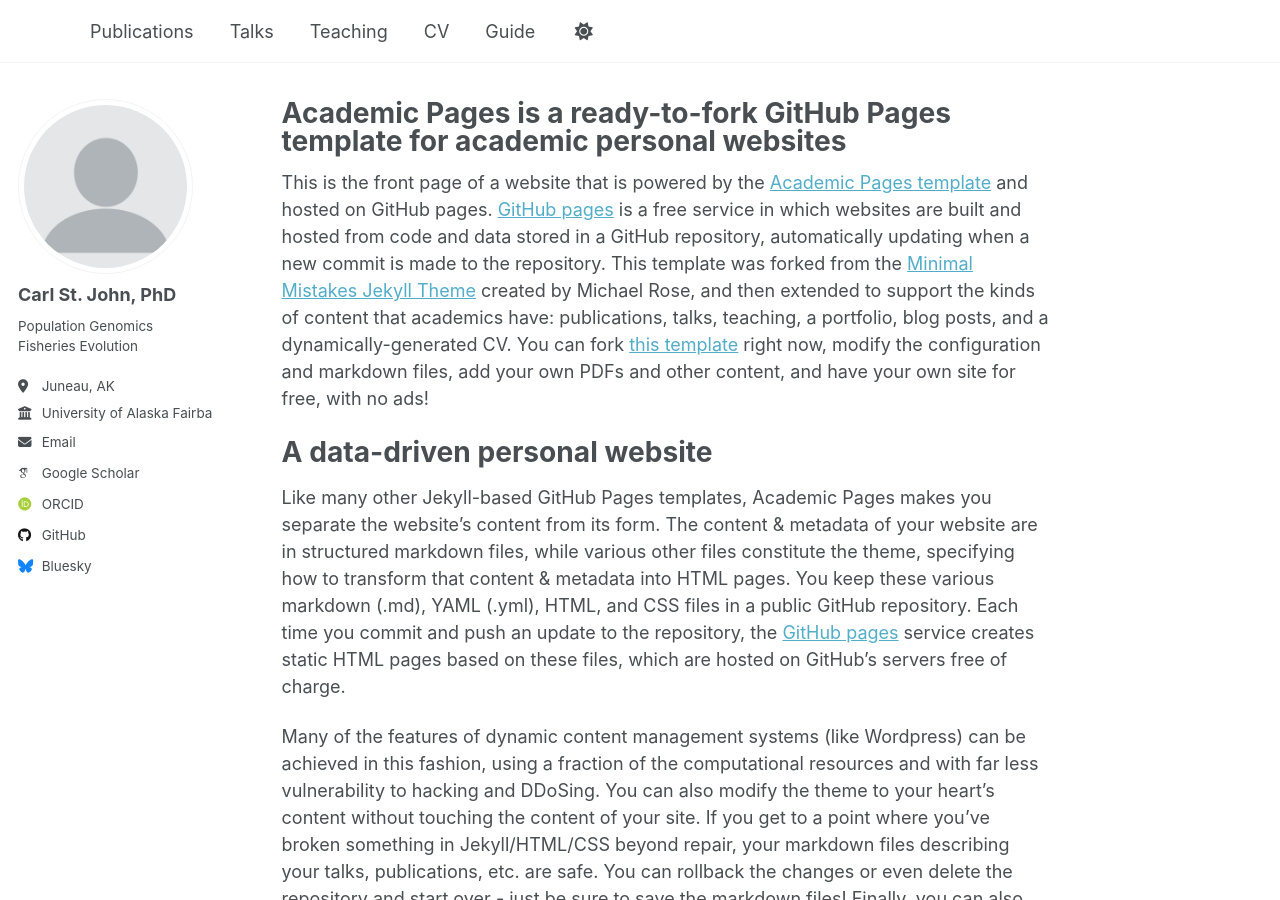
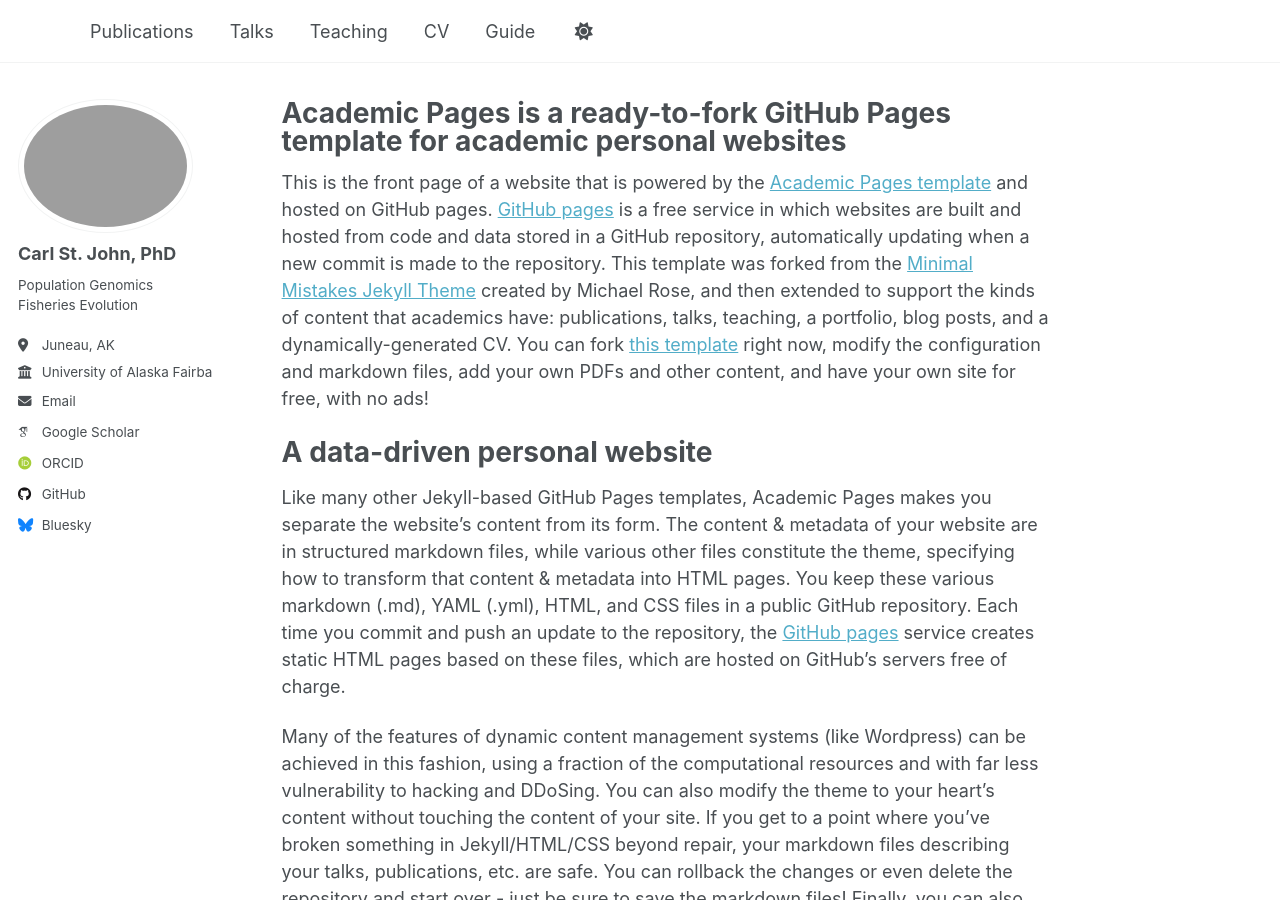
Before and after one commit to castjohn/castjohn.github.io, a Jekyll site: the page built from _pages/about.md, in a window 1280 px wide and 900 px high. Built offline with Jekyll 4.4.1, drawn with Linux system fonts in a browser that asks for light colours; some web fonts are replaced.

Commit message:
profile pic _config.yml

```diff
--- a/_config.yml
+++ b/_config.yml
@@ -13,16 +13,16 @@
 title_separator          : "-"
 name                     : &name "Carl St. John, PhD"
 description              : &description "Carl St. John's personal website"
-url                      : https://academicpages.github.io # the base hostname & protocol for your site e.g. "https://[your GitHub username].github.io" or if you already have some other page hosted on Github then use "https://[your GitHub username].github.io/[Your Repo Name]"
+url                      : https://castjohn.github.io # the base hostname & protocol for your site e.g. "https://[your GitHub username].github.io" or if you already have some other page hosted on Github then use "https://[your GitHub username].github.io/[Your Repo Name]"
 baseurl                  : "" # the subpath of your site, e.g. "/blog"
-repository               : "academicpages/academicpages.github.io"
+repository               : "castjohn/castjohn.github.io"
 
 # Site Author - The following control what appear as part of the author content on the side bar.
 #               If a field is blank the icon and link will not appear, otherwise it will be shown.
 #               Additional customization can be done by editing /_includes/author-profile.html
 author:
   # Biographic information
-  avatar           : "profile.png"
+  avatar           : "Carl_StJohn_profile_copy.jpg"
   name             : "Carl St. John, PhD"
   pronouns         : # example: "he/him"
   bio              : "Population Genomics\n Fisheries\n Evolution"
```
